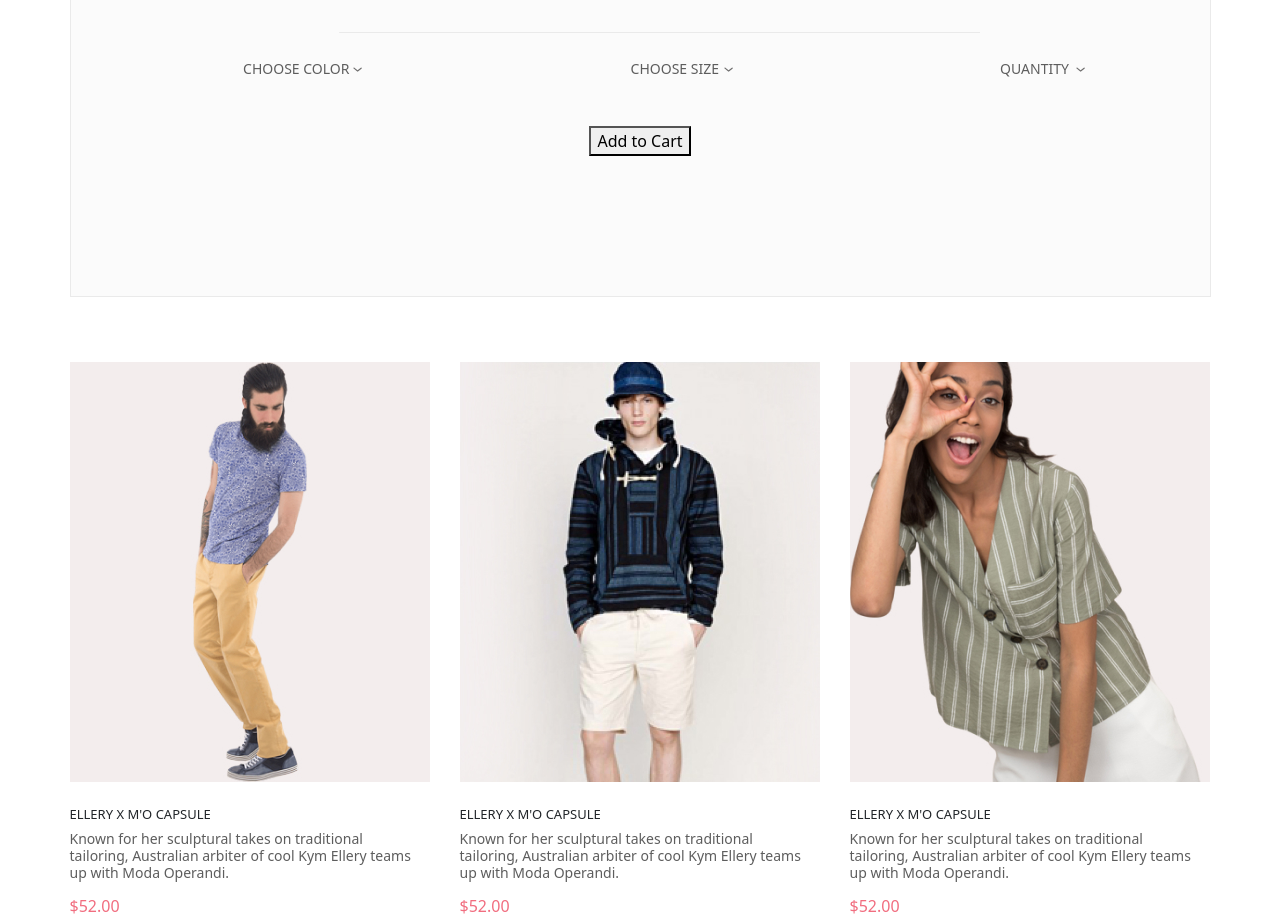
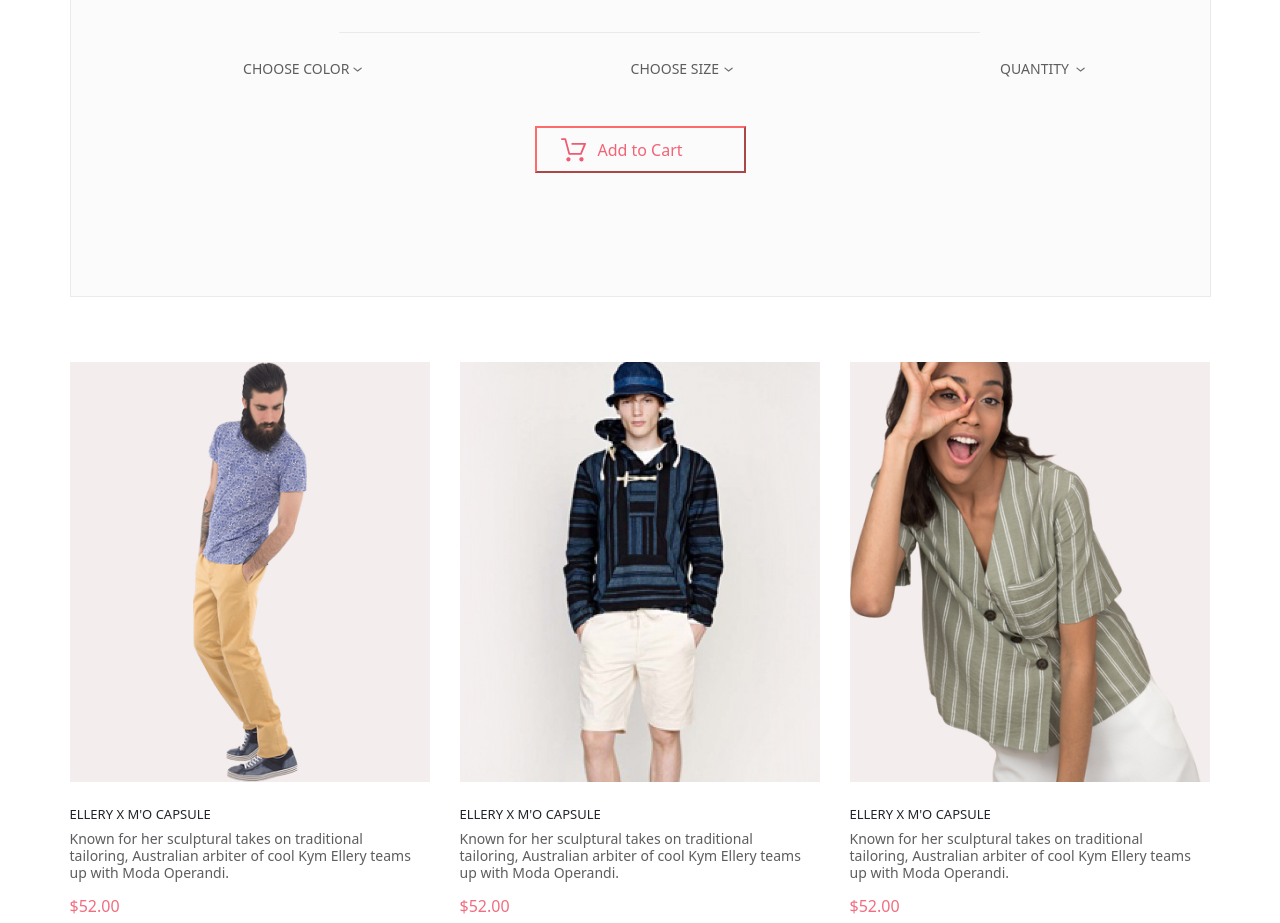
Before and after one commit to vavilovmn2008/HTML-prof-lesson5-and-next, a plain HTML site: page lesson6/products.html in a window 1280 px wide. Shown: the part 1240-2163 px from the top of the page. Drawn offline with Linux system fonts and the light colour scheme.

Commit message:
Дз №6 ред

```diff
--- a/lesson6/SCSS/blocs/_button.scss
+++ b/lesson6/SCSS/blocs/_button.scss
@@ -3,7 +3,7 @@
     margin: 49px 0 100px;
 }
 
-.button {
+.button__wrapper-item {
     width: 211px;
     min-height: 47px;
     border-color: $dark-pink;
@@ -12,7 +12,7 @@
     position: relative;
 }
 
-.button:before {
+.button__wrapper-item:before {
     content: '';
     width: 26px;
     height: 24px;
@@ -22,3 +22,11 @@
     left: 24px;
     background-size: 26px 24px;
 }
+
+.button {
+    width: 211px;
+    min-height: 47px;
+    border-color: $dark-pink;
+    background-color: $white;
+    color: $text-pink;
+}
```
Also changed, not shown: lesson6/CSS/style.css, 1 other file.
